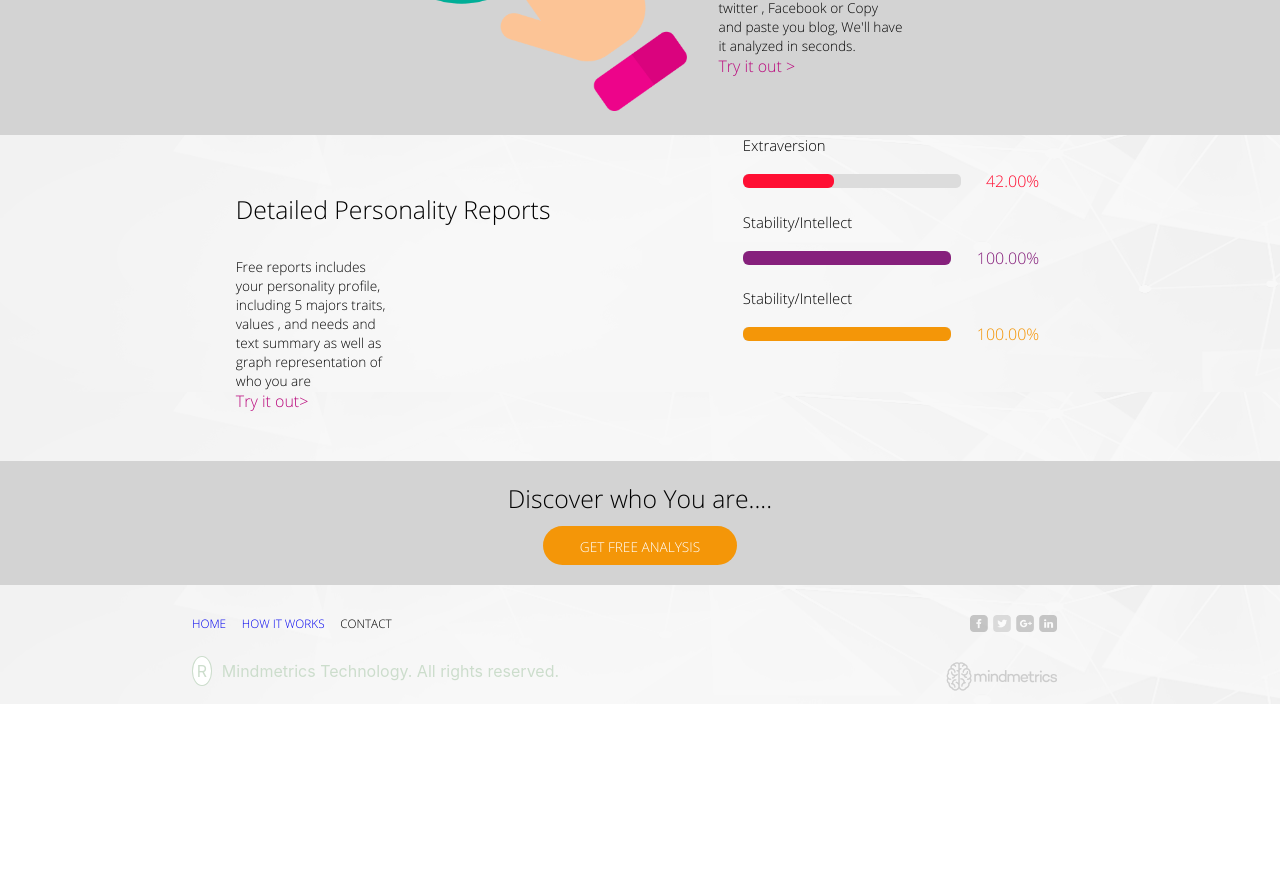
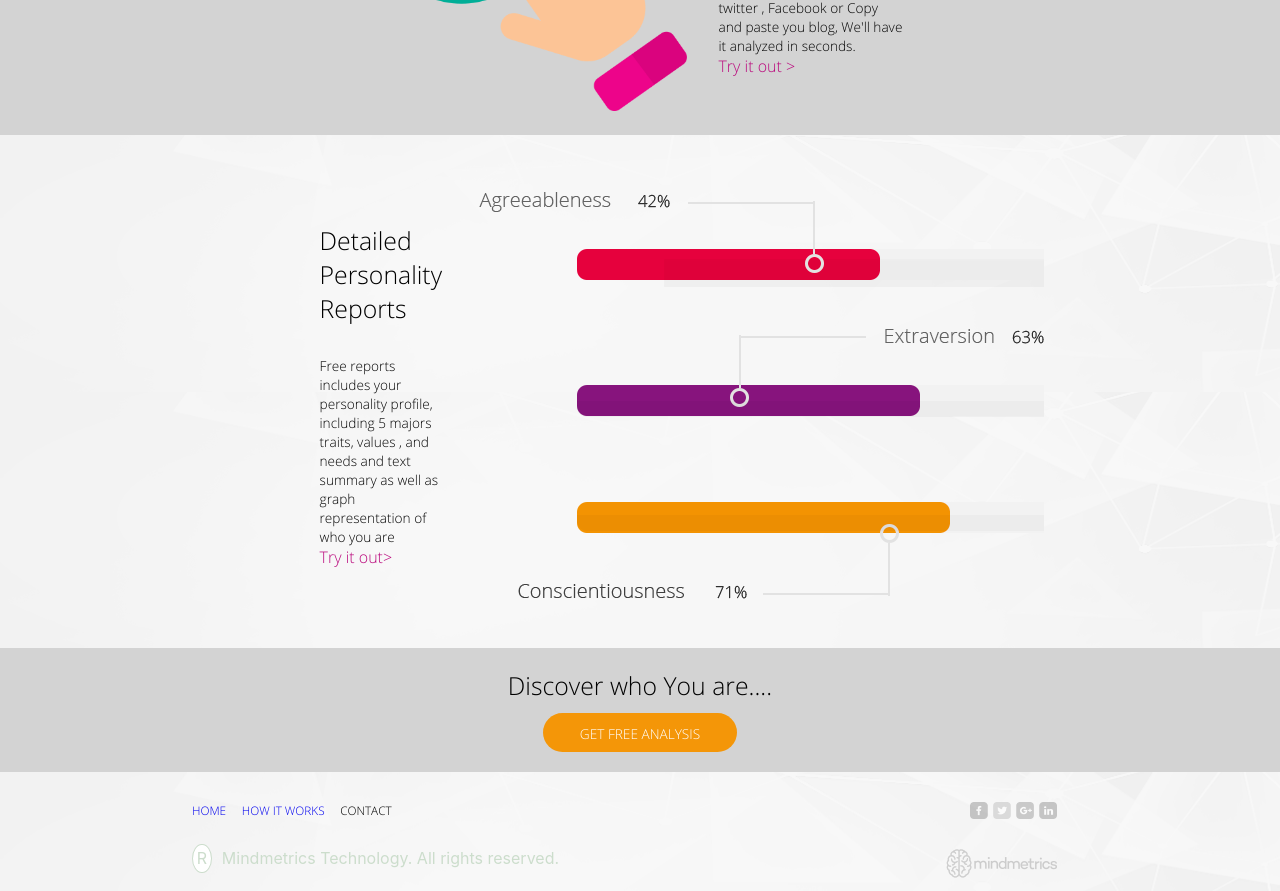
Before and after one commit to Nitcheu2020/Mindmetrics, a React (Create React App) app: page / in a window 1280 px wide. Shown: the part 1760-2651 px from the top of the page. Before the commit the page ends 2464 px from the top, so only its background shows below. Built offline with nearby package versions, Linux system fonts and the light colour scheme; no server answers.

Commit message:
adding bar on the bottom of Home

```diff
--- a/src/Description.js
+++ b/src/Description.js
@@ -146,9 +146,9 @@ setEmail (event) {
 //await userCredential.user.updateProfile({displayName: this.state.firstName  + this.state.lastName,});
 
 handleSubmit(event) {
-  firebaseService.auth()
-  .createUserWithEmailAndPassword(this.state.email, this.state.password)
-  .then((user) => {
+  let creationCompt = firebaseService.auth().createUserWithEmailAndPassword(this.state.email, this.state.password) ;
+
+  creationCompt.then((user) => {
   this.setState({message:'User Account created successfully', showExam:true});
   })
   .catch((error) =>{
--- a/src/Home.js
+++ b/src/Home.js
@@ -9,6 +9,7 @@ import people from './img/people.png';
 import imgbackground from './img/imgbackground.png';
 import Gauge from './Gauge';
 import duplicatePeople from  './img/duplicatePeople.png';
+import personalitybars from './img/personalitybars.png';
 
 import ico_chart from './img/ico_chart.png';
 import social_icons from './img/social_icons.png';
@@ -95,19 +96,15 @@ const  Home =(props) =>{
             </Link>
           </label>
         </nav>
-        <nav style={{display:'flex','flexDirection':'row',paddingLeft:widthScreen(380),paddingRight:widthScreen(380),paddingBottom:heightScreen(100)}}>
-          <label style={{display: 'flex','flexDirection':'column',paddingTop:heightScreen(116)}}>
-        <label style={{fontFamily:'Open Sans Light',fontSize:widthScreen(40),paddingBottom:heightScreen(30),marginBottom:heightScreen(33)}}>{TextKey.home.detailedPersonality}</label>
-            <label style={{fontFamily:'Open Sans Light',fontSize:widthScreen(22),width:'30%',display:'flex',alignSelf:'flex-start'}}>{TextKey.home.freeReport} </label>
+        <nav style={{display:'flex','flexDirection':'row',paddingBottom:heightScreen(100),paddingTop:heightScreen(116),justifyContent:'center',alignItems:'center',marginLeft:widthScreen(515)}}>
+          <label style={{display: 'flex','flexDirection':'column'}}>
+            <label style={{fontFamily:'Open Sans Light',fontSize:widthScreen(40),paddingBottom:heightScreen(30),marginBottom:heightScreen(33)}}>{TextKey.home.detailedPersonality}</label>
+            <label style={{fontFamily:'Open Sans Light',fontSize:widthScreen(22),width:'80%',display:'flex',}}>{TextKey.home.freeReport} </label>
             <Link to="/description" transition="glide-right" style={{ textDecoration: 'none',}}>
               <label style={{color:'#ba097d','marginTop':heightScreen(10),paddingBottom:heightScreen(86),fontFamily:'Open Sans Light'}}>{TextKey.home.tryOut}&gt; </label>
             </Link>
           </label>
-          <div style={{display:'flex',flexDirection:'column',width:'70%'}}>
-            <Gauge level ={42} title="Extraversion" color="#ff0f33"/>
-            <Gauge level ={100} title="Stability/Intellect" color="#86207c"/>
-            <Gauge level ={100} title="Stability/Intellect" color="#f49608"/>
-          </div>
+            <img  style={{maxWidth:'100%',maxHeight:'auto',paddingRight:widthScreen(380)}} src={personalitybars}/>
         </nav>
         <div
           style ={{display: 'flex',
```
Also changed, not shown: src/img/personalitybars.png (added).
